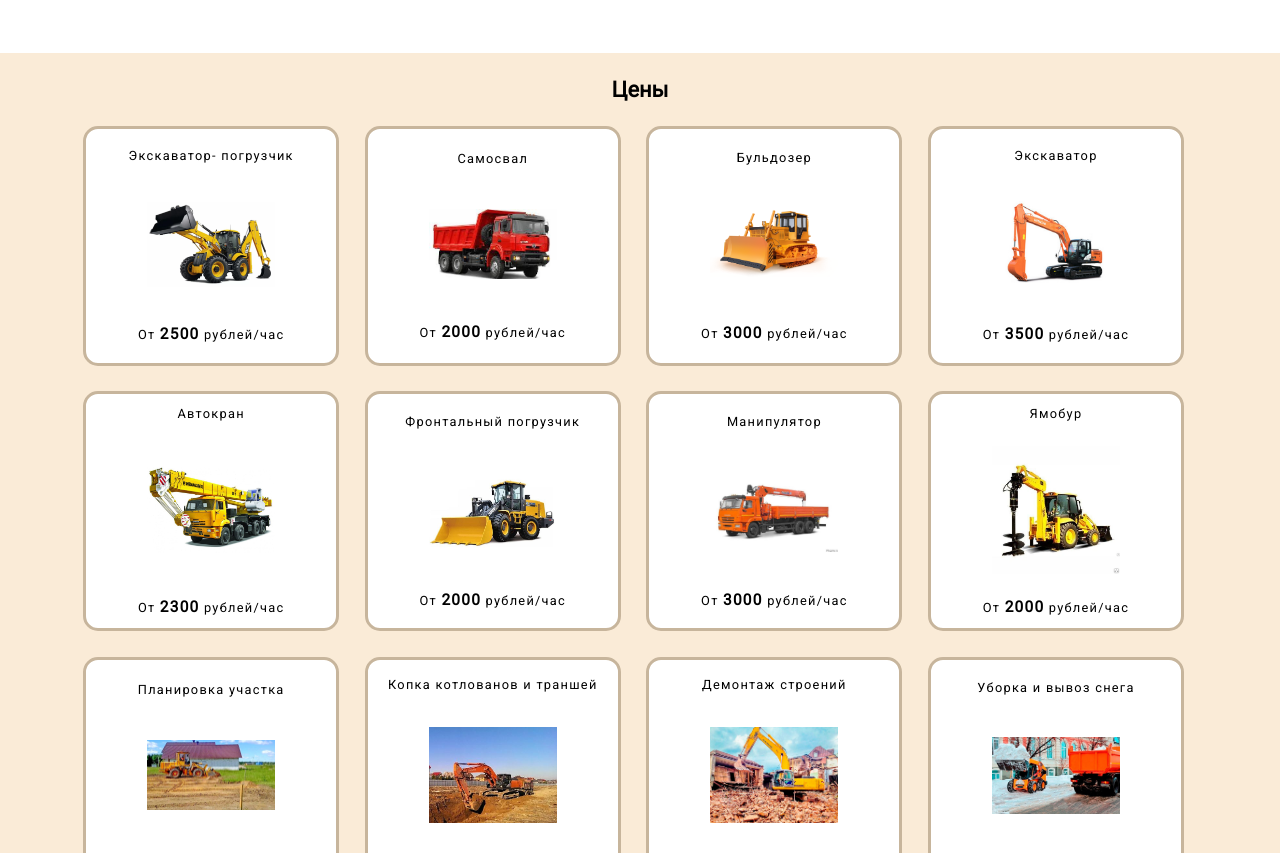
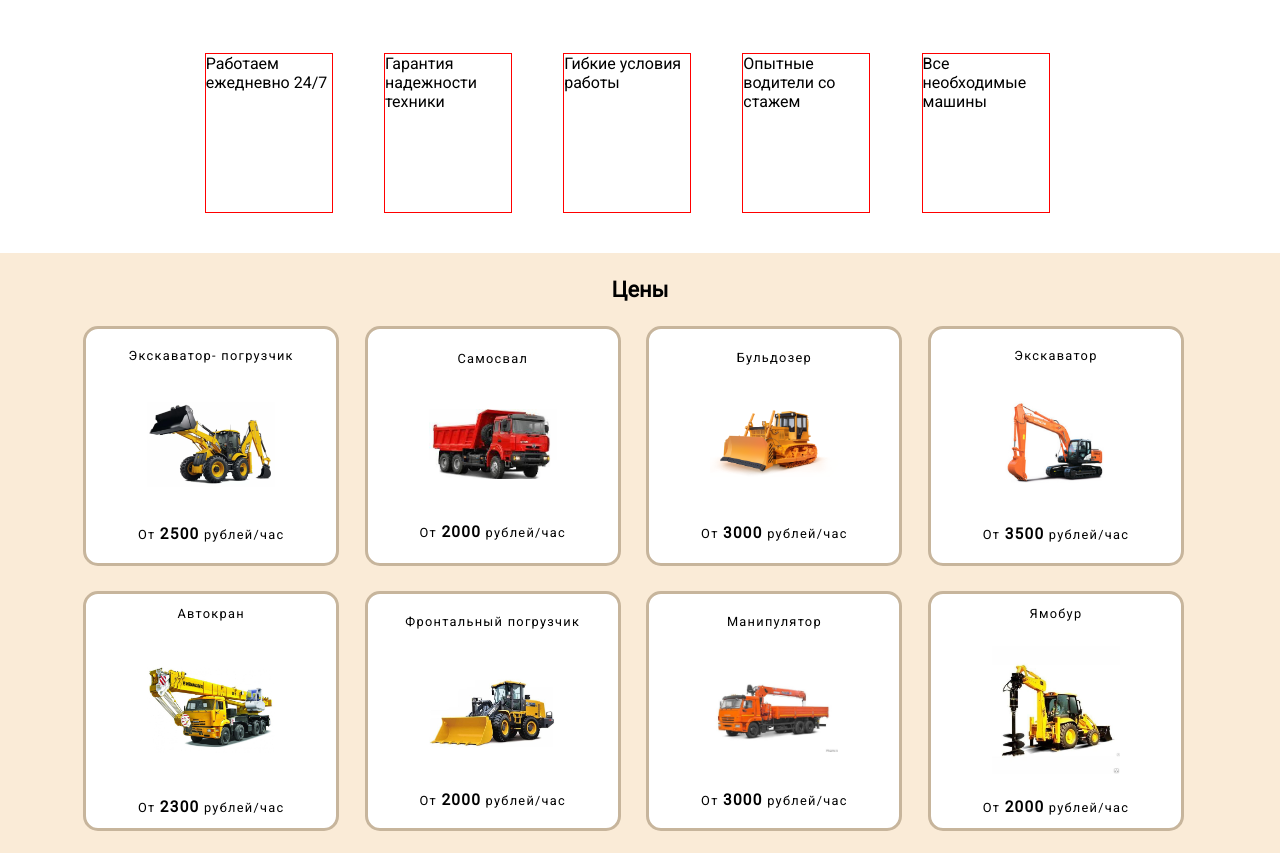
Before and after one commit to IvanGerman/spectehnika, a website built with webpack: page src/index.html in a window 1280 px wide. Shown: the part 1974-2827 px from the top of the page. Built offline with nearby package versions, Linux system fonts and the light colour scheme.

Commit message:
feat: add icons section

```diff
--- a/src/index.html
+++ b/src/index.html
@@ -60,6 +60,13 @@
 
   </main>
 
+  <section class="iconsSection">
+    <div>Работаем ежедневно 24/7</div>
+    <div>Гарантия надежности техники</div>
+    <div>Гибкие условия работы</div>
+    <div>Опытные водители со стажем</div>
+    <div>Все необходимые машины</div>
+  </section>
   <section class="prices">
     <div class="anchorDiv" id="pricesAnchor">
       <h2>Цены</h2>
--- a/src/main.scss
+++ b/src/main.scss
@@ -207,8 +207,22 @@ main {
 
 
 
+//section icons-------------------------------------------------------------------------------------
 
+.iconsSection {
+  max-width: 100vw;
+  height: 25vh;
+  display: flex;
+  column-gap: 4vw;
+  padding-left: 16vw;
+  background-color: #ffffff;
+}
 
+.iconsSection div {
+  width: 10vw;
+  height: 20vh;
+  border: 1px solid red;
+}
 
 
 
```
